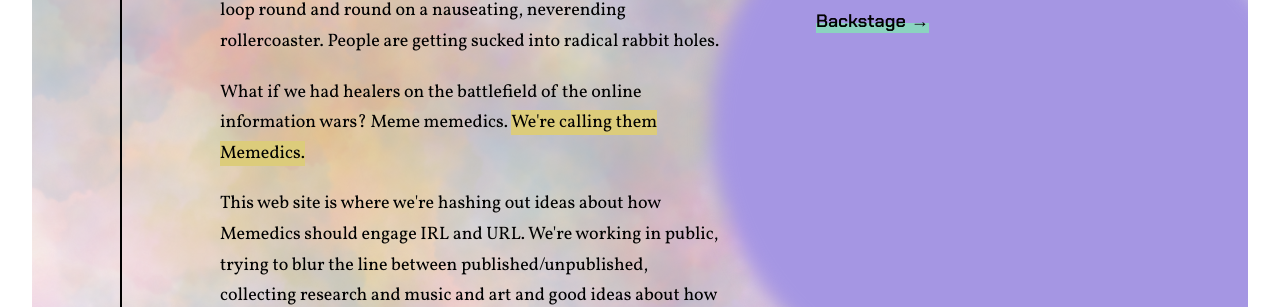
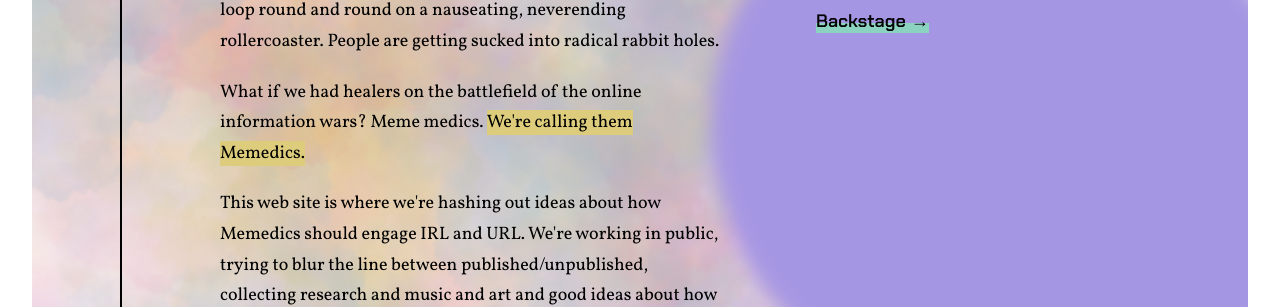
Before and after one commit to aaronzlewis/memedics, a Jekyll site: the page built from index.html, in a window 1280 px wide and 900 px high. Shown: the part 266-573 px from the top of the window. Built offline with Jekyll 4.4.1, drawn with Linux system fonts in a browser that asks for light colours.

Commit message:
copy fix

```diff
--- a/index.html
+++ b/index.html
@@ -26,7 +26,7 @@ title:
          loop round and round on a nauseating, neverending rollercoaster.
          People are getting sucked into radical rabbit holes.</p>
       <p>What if we had healers on the battlefield of the online information wars?
-         Meme memedics. <span class="highlight">We're calling them Memedics.</span>
+         Meme medics. <span class="highlight">We're calling them Memedics.</span>
       </p>
       <p>
          This web site is where we're hashing out ideas about how Memedics should engage IRL and URL.
```
